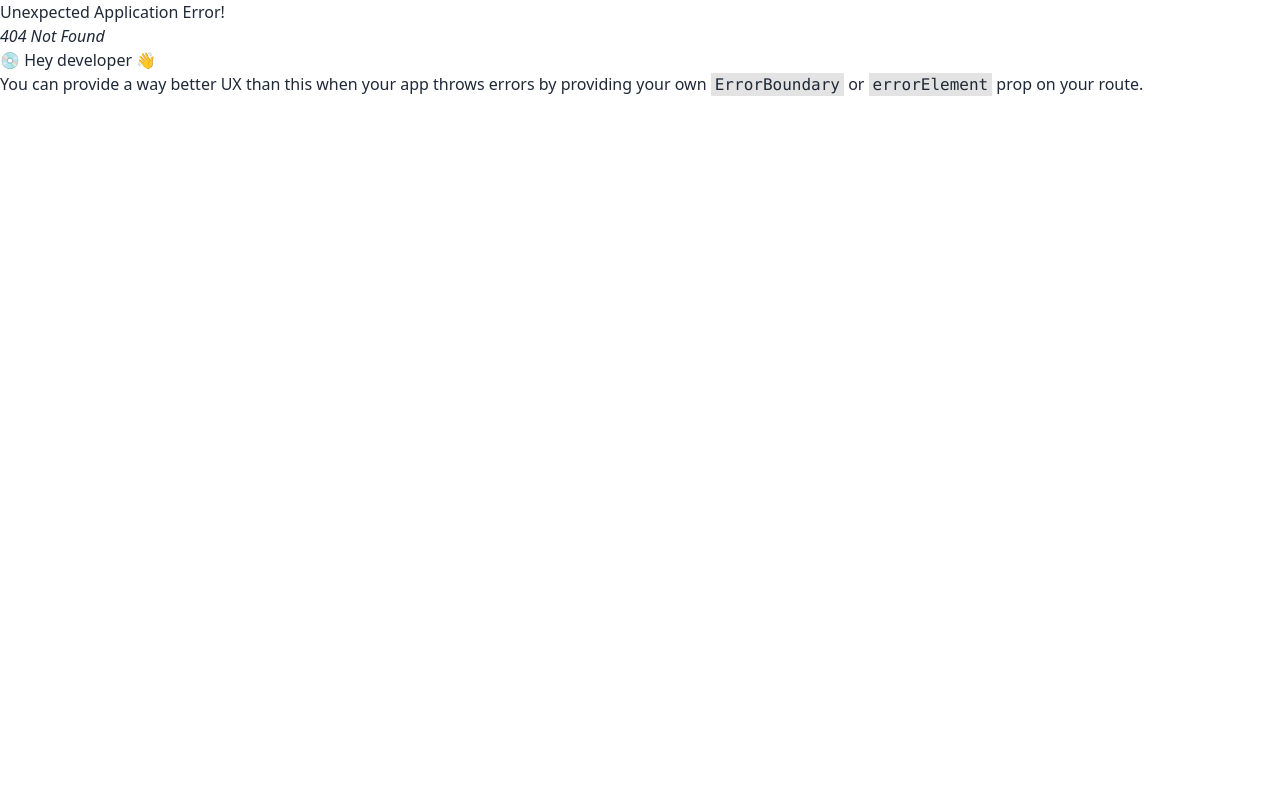
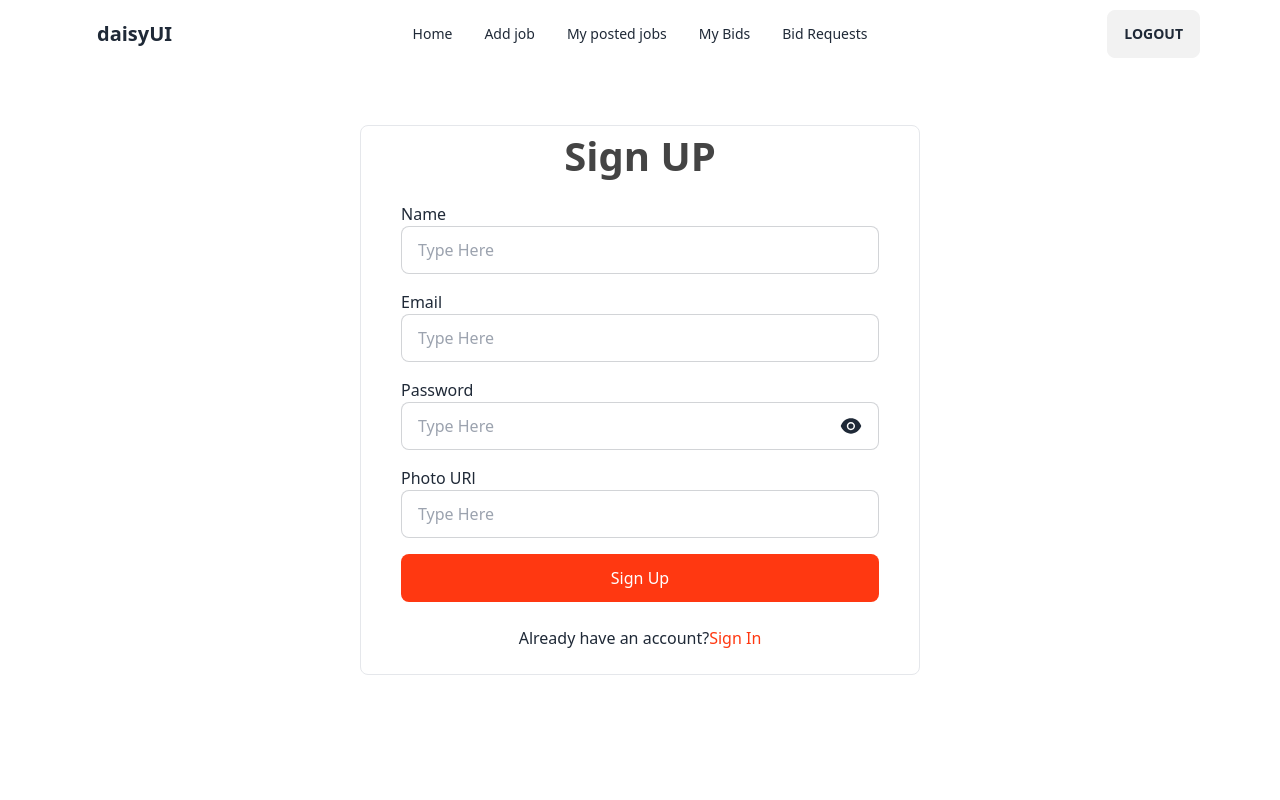
Before and after one commit to nhasan97/Online-Marketplace-Client, a React (Vite) app: page /register in a window 1280 px wide. Before the commit this address had no page. Shown: the top 800 px of the page. Built offline with nearby package versions, Linux system fonts and the light colour scheme.

Commit message:
implemented user registration using authcontext context api and installed react icon and toastify

```diff
--- a/package.json
+++ b/package.json
@@ -15,7 +15,9 @@
     "match-sorter": "^6.3.1",
     "react": "^18.2.0",
     "react-dom": "^18.2.0",
+    "react-icons": "^4.11.0",
     "react-router-dom": "^6.18.0",
+    "react-toastify": "^9.1.3",
     "sort-by": "^1.2.0"
   },
   "devDependencies": {
--- a/src/main.jsx
+++ b/src/main.jsx
@@ -3,9 +3,12 @@ import ReactDOM from "react-dom/client";
 import "./index.css";
 import { RouterProvider } from "react-router-dom";
 import router from "./routes/Routes.jsx";
+import AuthProvider from "./providers/AuthProvider.jsx";
 
 ReactDOM.createRoot(document.getElementById("root")).render(
   <React.StrictMode>
-    <RouterProvider router={router}></RouterProvider>
+    <AuthProvider>
+      <RouterProvider router={router}></RouterProvider>
+    </AuthProvider>
   </React.StrictMode>
 );
--- /dev/null
+++ b/src/pages/Registration.jsx
@@ -0,0 +1,167 @@
+import { useContext, useState } from "react";
+import { Link } from "react-router-dom";
+import { ToastContainer, toast } from "react-toastify";
+import "react-toastify/dist/ReactToastify.css";
+import { AiFillEyeInvisible, AiFillEye } from "react-icons/ai";
+
+import { updateProfile } from "firebase/auth";
+import { AuthContext } from "../providers/AuthProvider";
+
+const Registration = () => {
+  const [showPass, setShowPass] = useState(false);
+  const [signUpError, setSignUpError] = useState("");
+
+  const { registerWithEmailPassword } = useContext(AuthContext);
+
+  //================== Register using Email and Password ==================
+  const handleRegisterWithEmailAndPassword = (e) => {
+    e.preventDefault();
+
+    const form = e.target;
+    const name = form.name.value;
+    const email = form.email.value;
+    const password = form.pass.value;
+    const photoUrl = form.photo.value;
+
+    setSignUpError("");
+
+    if (password.length < 6) {
+      setSignUpError("Password must have at least 6 characters!");
+    } else if (/[A-Z]/.test(password) === false) {
+      setSignUpError("At least 1 uppercase letter is required!");
+    } else if (/[-!$%^&*()_+|~=`{}\[\]:\/;<>?,.@#]/.test(password) === false) {
+      setSignUpError("Password must have at least 1 special character!");
+    } else {
+      registerWithEmailPassword(email, password)
+        .then((result) => {
+          const user = result.user;
+          updateProfile(user, {
+            displayName: name,
+            photoURL: photoUrl,
+          })
+            .then(() => {
+              toast.success("Account created Successfully!", {
+                position: "top-center",
+                autoClose: 5000,
+                hideProgressBar: false,
+                closeOnClick: true,
+                pauseOnHover: true,
+                draggable: true,
+                progress: undefined,
+                theme: "dark",
+              });
+
+              form.reset();
+            })
+            .catch((err) => setSignUpError(err.code + "---" + err.message));
+        })
+        .catch((err) => {
+          setSignUpError(err.code + "---" + err.message);
+        });
+    }
+  };
+
+  return (
+    <div className="w-full h-screen flex justify-center items-center">
+      <div className="w-1/2 border rounded-lg px-10">
+        <form
+          className="flex flex-col gap-4 text-left"
+          onSubmit={handleRegisterWithEmailAndPassword}
+        >
+          <h1 className="text-[#444] text-[40px] font-semibold text-center">
+            Sign UP
+          </h1>
+
+          <label htmlFor="in1" className="">
+            Name
+            <input
+              type="text"
+              id="in1"
+              name="name"
+              placeholder="Type Here"
+              required
+              className="input input-bordered w-full"
+            />
+          </label>
+
+          <label htmlFor="in2" className="">
+            Email
+            <input
+              type="email"
+              id="in2"
+              name="email"
+              placeholder="Type Here"
+              required
+              className="input input-bordered w-full"
+            />
+          </label>
+
+          <label htmlFor="in3" className="">
+            Password
+            <div className="relative">
+              <input
+                type={showPass ? "text" : "password"}
+                id="in3"
+                name="pass"
+                placeholder="Type Here"
+                required
+                className="input input-bordered w-full"
+              />
+              <span
+                className="text-2xl absolute right-4 top-0 translate-y-[50%]"
+                onClick={() => setShowPass(!showPass)}
+              >
+                {showPass ? (
+                  <AiFillEyeInvisible></AiFillEyeInvisible>
+                ) : (
+                  <AiFillEye></AiFillEye>
+                )}
+              </span>
+            </div>
+          </label>
+
+          <label htmlFor="in4" className="">
+            Photo URl
+            <input
+              type="text"
+              id="in4"
+              name="photo"
+              placeholder="Type Here"
+              // required
+              className="input input-bordered w-full"
+            />
+          </label>
+
+          {/* <div className="w-full flex gap-4 justify-start items-center">
+            <input
+              type="checkbox"
+              name="termsCheck"
+              id="terms"
+              className="w-5 h-5"
+            />
+            <label htmlFor="terms">Accept terms and conditions?</label>
+          </div> */}
+
+          {signUpError && (
+            <p className="text-red-500 text-center font-bold">{signUpError}</p>
+          )}
+
+          <input
+            type="submit"
+            value="Sign Up"
+            className="input w-full bg-[#FF3811] text-white"
+          />
+        </form>
+        <p className="my-6 text-center">
+          Already have an account?
+          <Link className="text-[#FF3811]" to="/login">
+            Sign In
+          </Link>
+        </p>
+      </div>
+      <ToastContainer />
+    </div>
+  );
+};
+
+export default Registration;
--- /dev/null
+++ b/src/providers/AuthProvider.jsx
@@ -0,0 +1,37 @@
+import { createContext, useState } from "react";
+import PropTypes from "prop-types";
+import { getAuth, createUserWithEmailAndPassword } from "firebase/auth";
+
+import app from "../firebase/firebase.config";
+
+export const AuthContext = createContext();
+
+const AuthProvider = ({ children }) => {
+  const auth = getAuth(app);
+
+  const [user, setUser] = useState(null);
+  const [loading, setLoading] = useState(true);
+
+  //================== Register using Email and Password ==================
+  const registerWithEmailPassword = (email, password) => {
+    setLoading(true);
+    return createUserWithEmailAndPassword(auth, email, password);
+  };
+
+  const authInfo = {
+    auth,
+    user,
+    loading,
+    registerWithEmailPassword,
+  };
+
+  return (
+    <AuthContext.Provider value={authInfo}>{children}</AuthContext.Provider>
+  );
+};
+
+AuthProvider.propTypes = {
+  children: PropTypes.node.isRequired,
+};
+
+export default AuthProvider;
--- a/src/routes/Routes.jsx
+++ b/src/routes/Routes.jsx
@@ -1,6 +1,7 @@
 import { createBrowserRouter } from "react-router-dom";
 import Root from "../layouts/Root";
 import Home from "../pages/Home/Home";
+import Registration from "../pages/Registration";
 
 const router = createBrowserRouter([
   {
@@ -11,6 +12,10 @@ const router = createBrowserRouter([
         path: "/",
         element: <Home></Home>,
       },
+      {
+        path: "/register",
+        element: <Registration></Registration>,
+      },
     ],
   },
 ]);
```
Also changed, not shown: 1 other file (tests, documents, lock files or other folders).
